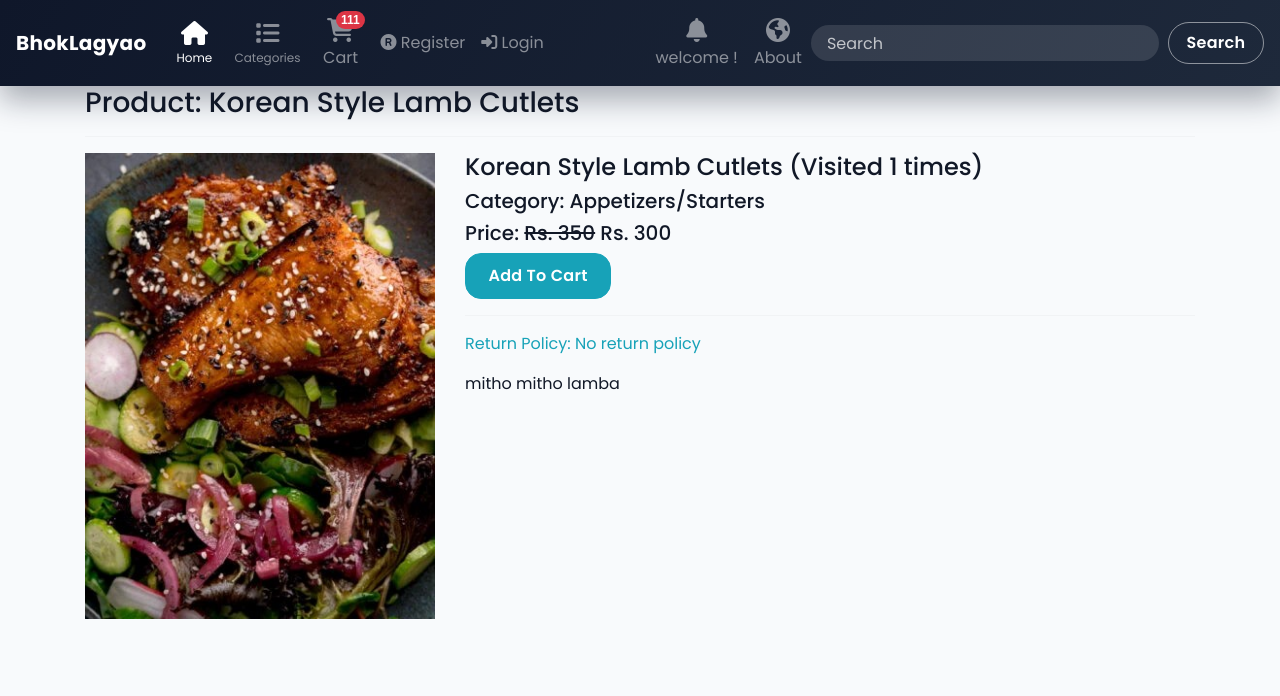
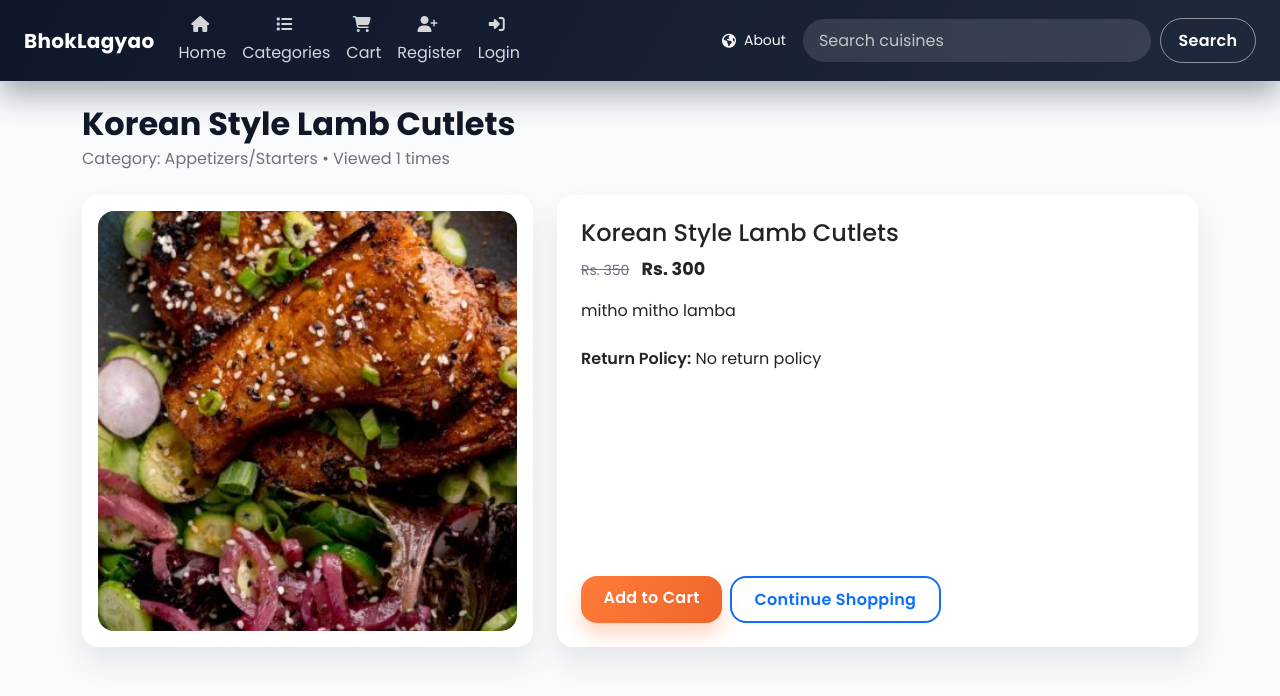
Before and after one commit to chuchu387/Django-E-commerce, a Django app: a page that uses templates/base.html in a window 1280 px wide. Shown: the top 696 px of the page. Run offline with Django 5.2, Linux system fonts and the light colour scheme; data comes from the database, SQL or seed files in the repository; some libraries are stand-ins or nearby versions.

Commit message:
Improve core storefront UI layouts and styling

```diff
--- a/static/css/ui.css
+++ b/static/css/ui.css
@@ -284,3 +284,60 @@ section {
     align-items: flex-start;
   }
 }
+
+.container {
+  max-width: 1140px;
+}
+
+.main-navbar {
+  backdrop-filter: blur(6px);
+}
+
+.main-navbar .nav-link {
+  display: inline-flex;
+  align-items: center;
+  gap: 0.25rem;
+}
+
+.product-detail-image {
+  max-height: 420px;
+  object-fit: cover;
+  width: 100%;
+}
+
+.product-thumb {
+  height: 90px;
+  object-fit: cover;
+  width: 100%;
+}
+
+.cart-table td,
+.cart-table th {
+  white-space: nowrap;
+}
+
+.checkout-form p {
+  margin-bottom: 1rem;
+}
+
+.checkout-form label {
+  display: block;
+  margin-bottom: 0.35rem;
+  font-weight: 600;
+  color: #334155;
+}
+
+.checkout-form input,
+.checkout-form select,
+.checkout-form textarea {
+  width: 100%;
+  border: 1px solid var(--ui-border);
+  border-radius: 12px;
+  padding: 0.65rem 0.85rem;
+}
+
+.search-image {
+  max-height: 220px;
+  width: 100%;
+  object-fit: cover;
+}
--- a/templates/base.html
+++ b/templates/base.html
@@ -1,109 +1,56 @@
-
+<!doctype html>
 <html lang="en">
 <head>
     <meta charset="UTF-8">
     <meta name="viewport" content="width=device-width, initial-scale=1">
     <link rel="icon" href="/static/images/bhoklagyao.jpeg" type="x-icon">
-    <title> {% block title %}BhokLagyao{% endblock %}</title>
-	<link crossorigin="anonymous" href="https://cdn.jsdelivr.net/npm/bootstrap@5.3.3/dist/css/bootstrap.min.css"
-          integrity="sha384-QWTKZyjpPEjISv5WaRU9OFeRpok6YctnYmDr5pNlyT2bRjXh0JMhjY6hW+ALEwIH" rel="stylesheet">
-    <link href="//maxcdn.bootstrapcdn.com/bootstrap/4.1.1/css/bootstrap.min.css" rel="stylesheet" id="bootstrap-css">
-    <script src="//maxcdn.bootstrapcdn.com/bootstrap/4.1.1/js/bootstrap.min.js"></script>
-    <script src="//cdnjs.cloudflare.com/ajax/libs/jquery/3.2.1/jquery.min.js"></script>
+    <title>{% block title %}BhokLagyao{% endblock %}</title>
+    <link crossorigin="anonymous" href="https://cdn.jsdelivr.net/npm/bootstrap@5.3.3/dist/css/bootstrap.min.css" integrity="sha384-QWTKZyjpPEjISv5WaRU9OFeRpok6YctnYmDr5pNlyT2bRjXh0JMhjY6hW+ALEwIH" rel="stylesheet">
     <link rel="stylesheet" href="/static/css/style1.css">
-    <link rel="stylesheet" type="text/css" href="/static/css/bootstrap.css" />
     <link rel="stylesheet" href="/static/css/ui.css">
-
 </head>
 <body>
-<nav class="navbar navbar-icon-top navbar-expand-lg navbar-dark bg-dark main-navbar">
-  <a class="navbar-brand" href="{% url 'ecomapp:home' %}">BhokLagyao</a>
-  <button class="navbar-toggler" type="button" data-toggle="collapse" data-target="#navbarSupportedContent" aria-controls="navbarSupportedContent" aria-expanded="false" aria-label="Toggle navigation">
+<nav class="navbar navbar-expand-lg navbar-dark main-navbar sticky-top">
+  <div class="container-fluid px-3 px-lg-4">
+    <a class="navbar-brand fw-bold" href="{% url 'ecomapp:home' %}">BhokLagyao</a>
+    <button class="navbar-toggler" type="button" data-bs-toggle="collapse" data-bs-target="#navbarSupportedContent" aria-controls="navbarSupportedContent" aria-expanded="false" aria-label="Toggle navigation">
       <span class="navbar-toggler-icon"></span>
     </button>
 
     <div class="collapse navbar-collapse" id="navbarSupportedContent">
-    <ul class="navbar-nav mr-auto">
-      <li class="nav-item active">
-        <a class="nav-link" href="{% url 'ecomapp:home' %}">
-          <i class="fa fa-home"></i>
-            <span class="link-text">Home</span>
-        </a>
-
-      </li>
-      <li class="nav-item">
-        <a class="nav-link" href="{% url 'ecomapp:allproducts' %}">
-           <i class="fa fa-list"></i>
-           <span class="link-text">Categories</span>
-
-        </a>
-      </li>
-      <li class="nav-item">
-        <a class="nav-link" href="{% url 'ecomapp:mycart' %}">
-          <i class="fa fa-cart-shopping">
-            <span class="badge badge-danger">{{product.view_count}}11</span>
-          </i>
-          Cart
-        </a>
-      </li>
+      <ul class="navbar-nav me-auto mb-2 mb-lg-0">
+        <li class="nav-item"><a class="nav-link" href="{% url 'ecomapp:home' %}"><i class="fa fa-home me-1"></i>Home</a></li>
+        <li class="nav-item"><a class="nav-link" href="{% url 'ecomapp:allproducts' %}"><i class="fa fa-list me-1"></i>Categories</a></li>
+        <li class="nav-item"><a class="nav-link" href="{% url 'ecomapp:mycart' %}"><i class="fa fa-shopping-cart me-1"></i>Cart</a></li>
         {% if request.user.customer %}
-      <li class="nav-item">
-        <a class="nav-link" href="{% url 'ecomapp:customerprofile' %}">
-          <i class="fa fa-user"></i>
-          My Profile
-        </a>
-      </li>
-      <li class="nav-item">
-        <a class="nav-link" href="{% url 'ecomapp:customerlogout' %}">
-          <i class="fa fa-right-from-bracket"></i>
-          Logout
-        </a>
-      </li>
-
+          <li class="nav-item"><a class="nav-link" href="{% url 'ecomapp:customerprofile' %}"><i class="fa fa-user me-1"></i>My Profile</a></li>
+          <li class="nav-item"><a class="nav-link" href="{% url 'ecomapp:customerlogout' %}"><i class="fa fa-sign-out-alt me-1"></i>Logout</a></li>
         {% else %}
-      <li class="nav-item">
-        <a class="nav-link" href="{% url 'ecomapp:customerregistration' %}">
-          <i class="fa-solid fa-registered">
-          </i>
-          Register
-        </a>
-      </li>
-      <li class="nav-item">
-        <a class="nav-link" href="{% url 'ecomapp:customerlogin' %}">
-          <i class="fa-solid fa-right-to-bracket">
-          </i>
-          Login
-        </a>
-      </li>
+          <li class="nav-item"><a class="nav-link" href="{% url 'ecomapp:customerregistration' %}"><i class="fa fa-user-plus me-1"></i>Register</a></li>
+          <li class="nav-item"><a class="nav-link" href="{% url 'ecomapp:customerlogin' %}"><i class="fa fa-sign-in-alt me-1"></i>Login</a></li>
         {% endif %}
       </ul>
-    <ul class="navbar-nav ">
-      <li class="nav-item">
-        <a class="nav-link" href="{% url 'ecomapp:home' %}">
-          <i class="fa fa-bell">
-          </i>
-           welcome {{request.user.username}}!
-        </a>
-      </li>
-      <li class="nav-item">
-        <a class="nav-link" href="{% url 'ecomapp:allproducts' %}">
-          <i class="fa fa-globe">
-          </i>
-          About
-        </a>
-      </li>
-    </ul>
-    <form class="form-inline my-2 my-lg-0" action="{% url 'ecomapp:search' %}" method="get">
-      <input class="form-control mr-sm-2" type="search" placeholder="Search" aria-label="Search" name="search" required>
-      <button class="btn btn-outline-success my-2 my-sm-0" type="submit">Search</button>
+
+      <div class="d-flex align-items-center gap-3 flex-wrap me-lg-3 mb-2 mb-lg-0 text-light small">
+        {% if request.user.is_authenticated %}
+          <span class="d-inline-flex align-items-center"><i class="fa fa-bell me-2"></i>Welcome {{ request.user.username }}!</span>
+        {% endif %}
+        <a class="nav-link p-0 text-light" href="{% url 'ecomapp:about' %}"><i class="fa fa-globe me-1"></i>About</a>
+      </div>
+
+      <form class="d-flex" action="{% url 'ecomapp:search' %}" method="get" role="search">
+        <input class="form-control me-2" type="search" placeholder="Search cuisines" aria-label="Search" name="search" required>
+        <button class="btn btn-outline-success" type="submit">Search</button>
       </form>
     </div>
+  </div>
 </nav>
-      {% block content %}
-      {% endblock %}
-<script crossorigin="anonymous"
-        integrity="sha384-MrcW6ZMFYlzcLA8Nl+NtUVF0sA7MsXsP1UyJoMp4YLEuNSfAP+JcXn/tWtIaxVXM"
-        src="https://cdn.jsdelivr.net/npm/bootstrap@5.0.2/dist/js/bootstrap.bundle.min.js"></script>
+
+<main class="py-4">
+  {% block content %}{% endblock %}
+</main>
+
+<script crossorigin="anonymous" integrity="sha384-YvpcrYf0tY3lHB60NNkmXc5s9fDVZLESaAA55NDzOxhy9GkcIdslK1eN7N6jIeHz" src="https://cdn.jsdelivr.net/npm/bootstrap@5.3.3/dist/js/bootstrap.bundle.min.js"></script>
 <script src="https://kit.fontawesome.com/f0a844d578.js" crossorigin="anonymous"></script>
 </body>
 </html>
--- a/templates/productdetail.html
+++ b/templates/productdetail.html
@@ -1,31 +1,45 @@
 {% extends 'base.html' %}
-{% block title %}Our Products {% endblock %}
+{% block title %}{{ product.title }}{% endblock %}
 
 {% block content %}
 <div class="container">
-  <h3>Product: {{product.title}}</h3>
-  <hr>
-  <div class="row">
-    <div class="col-md-4">
-      <img src="{{product.image.url}}" alt="" srcset="" class="img-fluid">
-      <div class="row" style="background-color: rgb(202,240,233);">
-        {% for pi in product.productimage_set.all %}
-        <div class="col-md-4 p-3 ">
-          <a href="{{pi.image.url}}" target="_blank">
-            <img src="{{pi.image.url}}" class="img-fluid" style="height:100px; object-fit: contain;">
-          </a>
-        </div>
-        {% endfor %}
+  <div class="mb-4">
+    <h1 class="page-title mb-1">{{ product.title }}</h1>
+    <p class="text-muted mb-0">Category: {{ product.category }} • Viewed {{ product.view_count }} times</p>
+  </div>
+
+  <div class="row g-4">
+    <div class="col-lg-5">
+      <div class="card border-0 p-3">
+        <img src="{{ product.image.url }}" alt="{{ product.title }}" class="img-fluid rounded-4 product-detail-image">
+        {% if product.productimage_set.all %}
+          <div class="row g-2 mt-3">
+            {% for pi in product.productimage_set.all %}
+              <div class="col-4">
+                <a href="{{ pi.image.url }}" target="_blank" rel="noopener noreferrer">
+                  <img src="{{ pi.image.url }}" class="img-fluid rounded-3 product-thumb" alt="{{ product.title }} preview">
+                </a>
+              </div>
+            {% endfor %}
+          </div>
+        {% endif %}
       </div>
     </div>
-    <div class="col-md-8">
-      <h4>{{product.title}} (Visited {{product.view_count}} times) </h4>
-      <h5>Category: {{product.category}}</h5>
-      <h5>Price: <strike>Rs. {{product.marked_price}}</strike> Rs. {{product.selling_price}}</h5>
-      <a href="{% url 'ecomapp:addtocart' product.id %}" class="btn btn-info">Add To Cart</a>
-      <hr>
-      <p class="text-info">Return Policy: {{product.return_policy}}</p>
-      <p>{{product.description}}</p>
+
+    <div class="col-lg-7">
+      <div class="card border-0 p-4 h-100">
+        <h2 class="h4">{{ product.title }}</h2>
+        <p class="product_price mb-3">
+          <small class="text-muted text-decoration-line-through me-2">Rs. {{ product.marked_price }}</small>
+          <strong>Rs. {{ product.selling_price }}</strong>
+        </p>
+        <p class="mb-4">{{ product.description }}</p>
+        <p class="mb-4"><span class="fw-semibold">Return Policy:</span> {{ product.return_policy }}</p>
+        <div class="mt-auto d-flex gap-2 flex-wrap">
+          <a href="{% url 'ecomapp:addtocart' product.id %}" class="btn btn-primary">Add to Cart</a>
+          <a href="{% url 'ecomapp:allproducts' %}" class="btn btn-outline-primary">Continue Shopping</a>
+        </div>
+      </div>
     </div>
   </div>
 </div>
```
Also changed, not shown: templates/allproducts.html (+33 -23 lines), templates/checkout.html (+25 -19 lines), templates/mycart.html (+33 -20 lines), templates/search.html (+31 -37 lines). Lines whose indentation alone changed are shown as unchanged.
